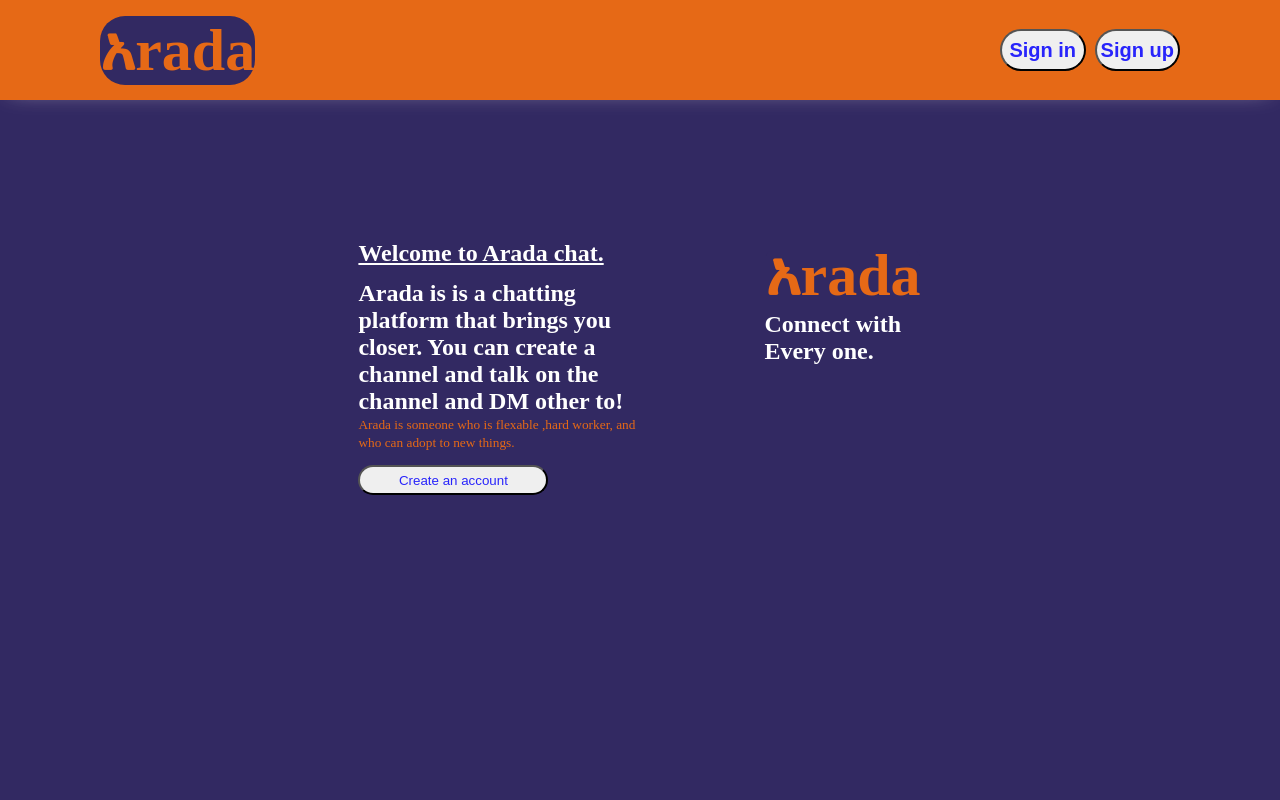
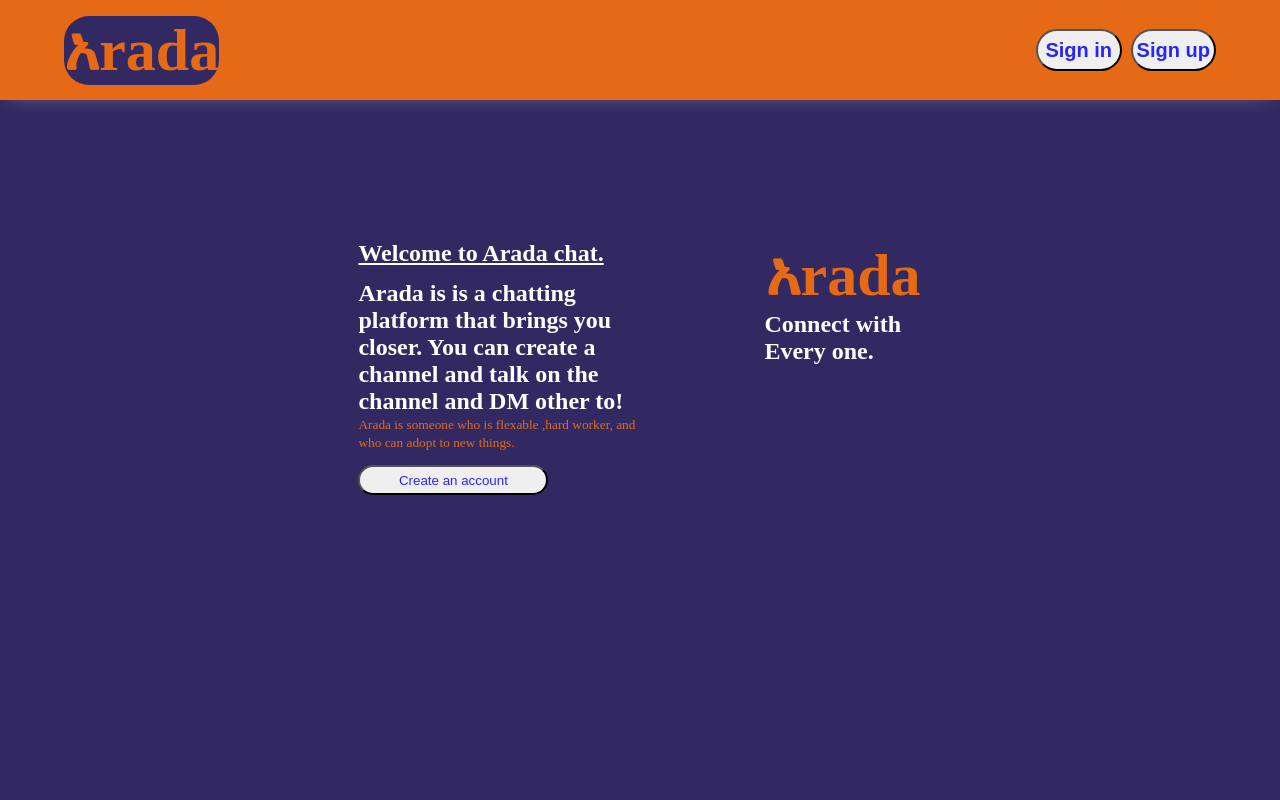
Before and after one commit to sentayhu19/Arada-chat, a React (Create React App) app: page / in a window 1280 px wide. Shown: the top 800 px of the page. Built offline with nearby package versions, Linux system fonts and the light colour scheme; no server answers.

Commit message:
Nav padding updated

```diff
--- a/src/components/Home/Navbar.css
+++ b/src/components/Home/Navbar.css
@@ -40,6 +40,8 @@ nav > div {
 .mob-nav-1{
     display: flex;
     justify-content: space-between;
+    padding-left: 5%;
+    padding-right: 5%;
 }
 
 #login-d{
```
